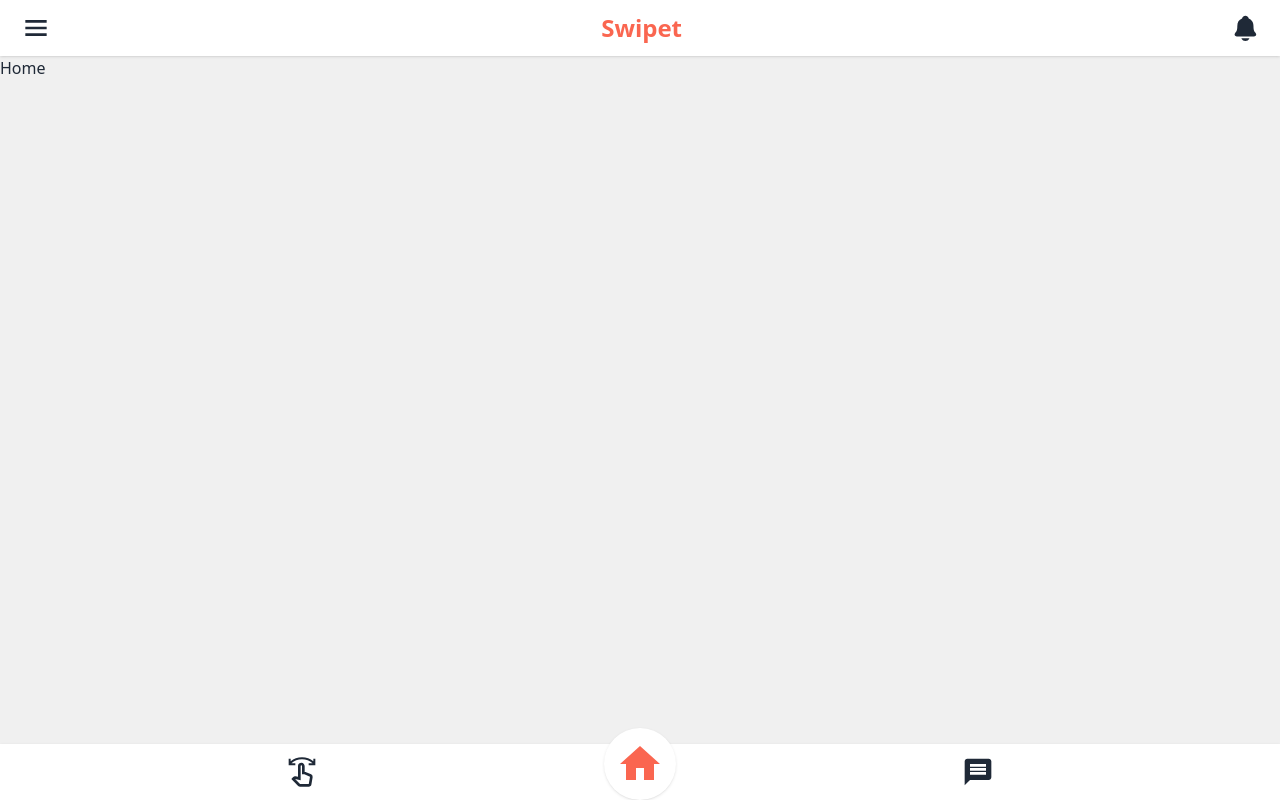
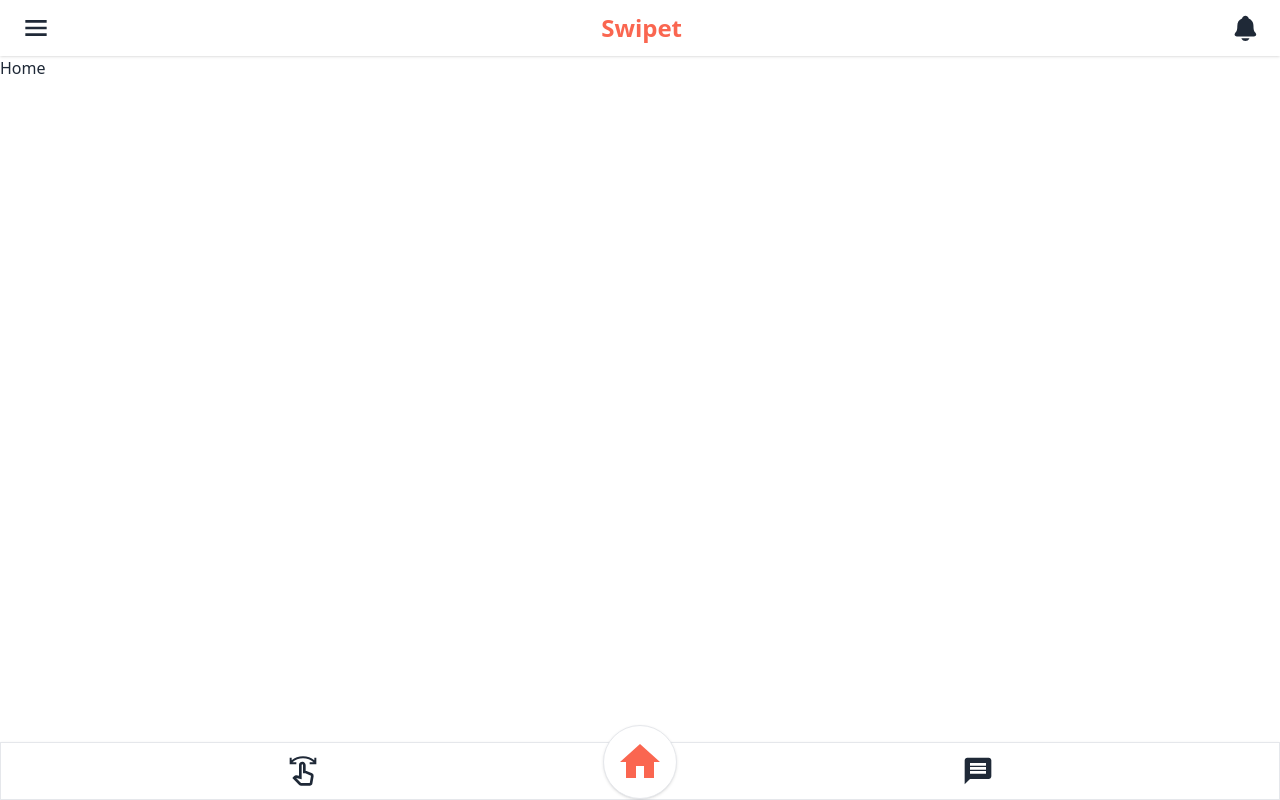
Before and after one commit to JMarchandev/swipter-v2-client, a React (Create React App) app: page /home in a window 1280 px wide. Built offline with nearby package versions, Linux system fonts and the light colour scheme; the HTML template or start-up script is replaced by a standard one.

Commit message:
feat: add magin bottom of layout by ref

```diff
--- a/src/components/navigation/bottomNavbar.tsx
+++ b/src/components/navigation/bottomNavbar.tsx
@@ -1,14 +1,25 @@
 import { MdHome, MdMessage, MdOutlineSwipe } from "react-icons/md";
+import { useEffect, useRef } from "react";
 
 import { Link } from "react-router-dom";
 
 type Props = {
   path: string;
+  onComponentLoad: (height: number) => void;
 };
 
-export const BottomNavbar = ({ path }: Props) => {
+export const BottomNavbar = ({ path, onComponentLoad }: Props) => {
+  const ref = useRef(null);
+
+  useEffect(() => {
+    // @ts-ignore
+    onComponentLoad(ref.current.clientHeight);
+  }, [onComponentLoad]);
   return (
-    <nav className="fixed shadow bottom-0 inset-x-0 bg-white flex justify-around items-center text-sm uppercase p-1">
+    <nav
+      ref={ref}
+      className="fixed shadow bottom-0 inset-x-0 bg-white flex justify-around items-center border text-sm uppercase p-1"
+    >
       <div className={`${path === "PLAY" ? "text-[#FA6650]" : ""} m-2 pr-10`}>
         <Link to="/play">
           <MdOutlineSwipe size={"2rem"} />
@@ -17,7 +28,7 @@ export const BottomNavbar = ({ path }: Props) => {
       <div
         className={`${
           path === "HOME" ? "text-[#FA6650]" : ""
-        } bg-white shadow absolute bottom-0 p-3 rounded-full`}
+        } bg-white border shadow absolute bottom-0 p-3 rounded-full`}
       >
         <Link to="/home">
           <MdHome size={"3rem"} />
--- a/src/layout.tsx
+++ b/src/layout.tsx
@@ -1,6 +1,7 @@
 import BottomNavbar from "./components/navigation/bottomNavbar";
 import TopNavbar from "./components/navigation/topNavbar";
 import { useLocation } from "react-router-dom";
+import { useState } from "react";
 
 const innerHeight = window.innerHeight;
 const innerWidth = window.innerWidth;
@@ -10,21 +11,25 @@ type Props = {
 };
 
 export const Layout = ({ children }: Props) => {
+  const [bottomNavHeight, setBottomNavHeight] = useState(0);
   const { pathname } = useLocation();
   const actualPage = pathname.split("/")[1].toUpperCase();
 
   return (
     <div
+      className="bg-white"
       style={{
         minHeight: `${innerHeight}px`,
-        maxHeight: `${innerHeight}px`,
         minWidth: `${innerWidth}px`,
         maxWidth: `${innerWidth}px`,
       }}
     >
       <TopNavbar />
-      {children}
-      <BottomNavbar path={actualPage} />
+      <div style={{ marginBottom: bottomNavHeight }}>{children}</div>
+      <BottomNavbar
+        onComponentLoad={(height) => setBottomNavHeight(height)}
+        path={actualPage}
+      />
     </div>
   );
 };
```
